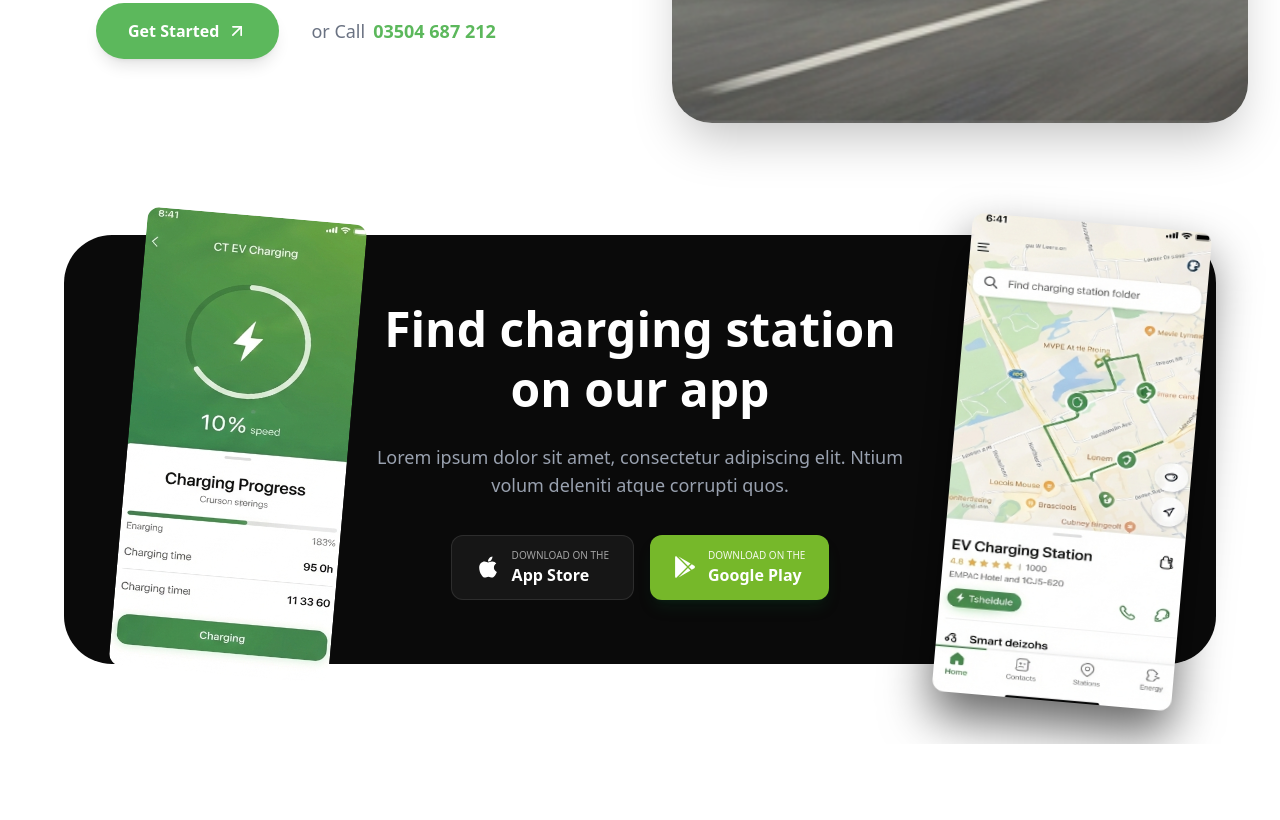
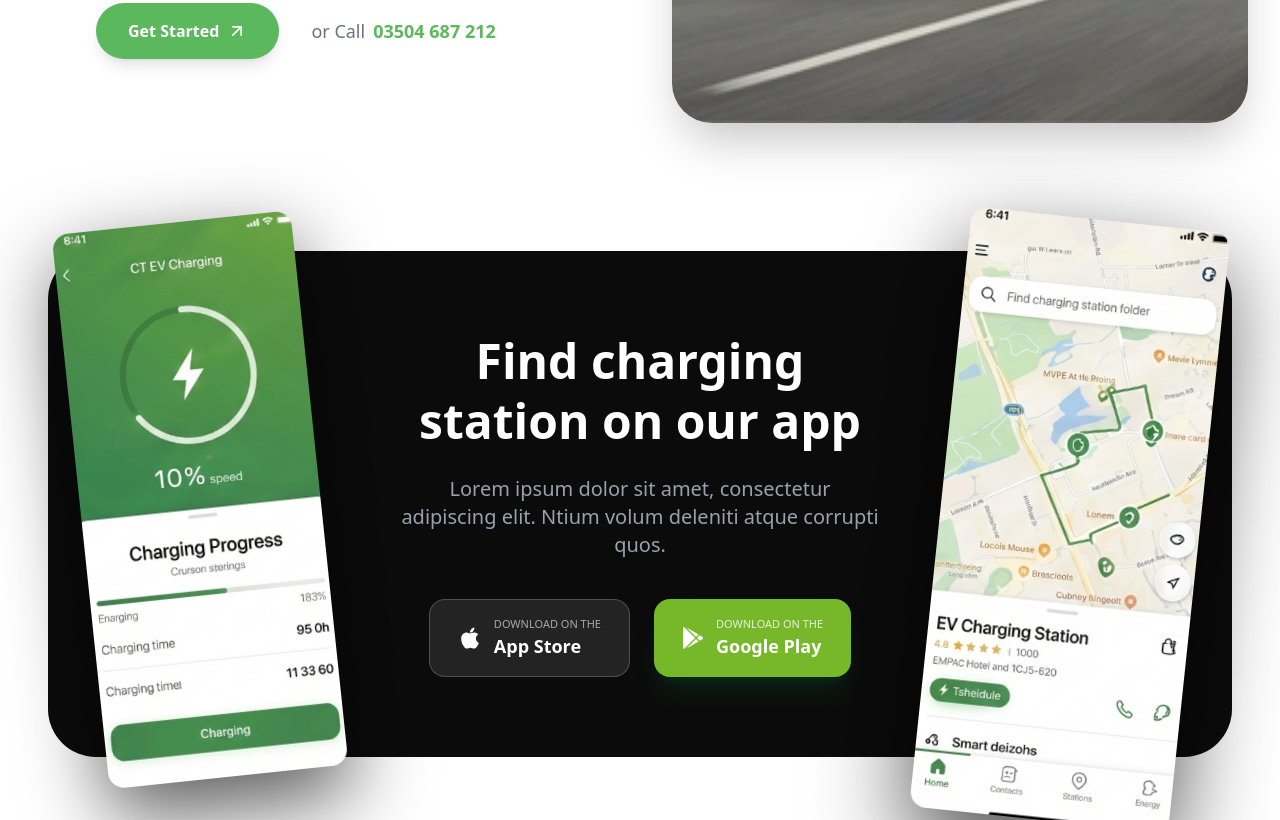
Before and after one commit to Mr-tamilan-yt/kensi-power, a React app: page / in a window 1280 px wide. Shown: the part 4680-5500 px from the top of the page. Built offline with nearby package versions, Linux system fonts and the light colour scheme; the HTML template or start-up script is replaced by a standard one.

Commit message:
appchanged

```diff
--- a/src/components/AppCTA.jsx
+++ b/src/components/AppCTA.jsx
@@ -6,71 +6,132 @@ import appImgRight from "../images/img2.png";
 
 export default function AppCTA() {
   return (
-    <section className="px-4 md:px-10 py-20 bg-white font-sans overflow-hidden">
-      <div className="relative max-w-6xl mx-auto bg-[#0a0a0a] rounded-[48px] px-6 md:px-20 py-16 overflow-visible">
+    <section className="px-4 md:px-12 py-24 bg-white overflow-hidden">
+      <div className="relative max-w-7xl mx-auto bg-[#0b0b0b] rounded-[48px]">
 
-        {/* LEFT IMAGE */}
+        {/* ================= DESKTOP FLOATING IMAGES ================= */}
+        {/* LEFT */}
         <motion.div
-          animate={{ y: [0, -20, 0] }}
+          animate={{ y: [0, -22, 0] }}
           transition={{ duration: 6, repeat: Infinity, ease: "easeInOut" }}
-          className="absolute -left-20 md:-left-28 top-1/2 -translate-y-1/2 z-10"
+          className="hidden lg:block absolute -left-32 top-1/2 -translate-y-1/2 z-10 mx-40"
         >
-          <div className="p-3 md:p-4 mx-40">
           <img
             src={appImgLeft}
-              alt="App screen left"
-              className="w-[140px] md:w-[220px] h-auto max-h-[460px]
-                         rounded-xl rotate-[5deg]"
+            className="w-[240px] rounded-2xl rotate-[-6deg]
+                       drop-shadow-[0_30px_40px_rgba(0,0,0,0.65)]"
+            alt="Left app"
           />
-          </div>
         </motion.div>
 
-        {/* RIGHT IMAGE */}
+        {/* RIGHT */}
         <motion.div
-          animate={{ y: [16, 0, 16] }}
+          animate={{ y: [20, 0, 20] }}
           transition={{ duration: 6, repeat: Infinity, ease: "easeInOut" }}
-          className="absolute -right-20 md:-right-28 top-1/2 -translate-y-1/2 z-10"
+          className="hidden lg:block absolute -right-32 top-1/2 -translate-y-1/2 z-10 mx-40"
         >
-          <div className="p-3 md:p-4 mx-30">
           <img
             src={appImgRight}
-              alt="App screen right"
-              className="w-[160px] md:w-[240px] h-auto max-h-[480px]
-                         rounded-xl rotate-[5deg]
-                         drop-shadow-[0_24px_24px_rgba(0,0,0,0.6)]"
+            className="w-[260px] rounded-2xl rotate-6
+                       drop-shadow-[0_36px_48px_rgba(0,0,0,0.7)]"
+            alt="Right app"
           />
-          </div>
         </motion.div>
 
+        {/* ================= MOBILE LAYOUT ================= */}
+        <div className="lg:hidden flex flex-col items-center text-center px-6 py-20 space-y-14">
+
+          {/* TOP IMAGE */}
+          <motion.img
+            animate={{ y: [0, -14, 0] }}
+            transition={{ duration: 5, repeat: Infinity, ease: "easeInOut" }}
+            src={appImgLeft}
+            className="w-[160px] rounded-xl rotate-[-4deg]
+                       drop-shadow-[0_20px_28px_rgba(0,0,0,0.6)]"
+            alt="Mobile top app"
+          />
+
           {/* CENTER CONTENT */}
-        <div className="relative z-20 text-center max-w-xl mx-auto text-white space-y-6">
-          <h2 className="text-3xl md:text-5xl font-bold leading-tight">
+          <div className="text-white max-w-md space-y-6">
+            <h2 className="text-3xl font-bold leading-tight">
               Find charging station on our app
             </h2>
 
-          <p className="text-gray-400 text-base md:text-lg">
+            <p className="text-gray-400 text-base">
               Lorem ipsum dolor sit amet, consectetur adipiscing elit.
               Ntium volum deleniti atque corrupti quos.
             </p>
 
-          <div className="flex flex-wrap justify-center gap-4 pt-3">
-            <button className="flex items-center gap-3 bg-white/5 border border-white/10 px-6 py-3 rounded-xl hover:bg-white/10 transition">
-              <FaApple size={24} />
+            <div className="flex flex-col gap-4 items-center pt-2">
+              <button className="flex items-center gap-3 px-6 py-3 rounded-xl
+                                 bg-white/10 border border-white/20
+                                 hover:bg-white/20 transition">
+                <FaApple size={22} />
                 <div className="text-left">
                   <div className="text-[10px] uppercase opacity-60">
                     Download on the
                   </div>
-                <div className="font-bold text-base">App Store</div>
+                  <div className="font-semibold">App Store</div>
                 </div>
               </button>
 
-            <button className="flex items-center gap-3 bg-[#76b82a] px-6 py-3 rounded-xl hover:bg-[#86d130] transition shadow-lg shadow-green-900/20">
+              <button className="flex items-center gap-3 px-6 py-3 rounded-xl
+                                 bg-[#76b82a] hover:bg-[#86d130]
+                                 transition shadow-lg shadow-green-900/30">
+                <FaGooglePlay size={20} />
+                <div className="text-left">
+                  <div className="text-[10px] uppercase opacity-80">
+                    Download on the
+                  </div>
+                  <div className="font-semibold">Google Play</div>
+                </div>
+              </button>
+            </div>
+          </div>
+
+          {/* BOTTOM IMAGE */}
+          <motion.img
+            animate={{ y: [16, 0, 16] }}
+            transition={{ duration: 5, repeat: Infinity, ease: "easeInOut" }}
+            src={appImgRight}
+            className="w-[170px] rounded-xl rotate-[4deg]
+                       drop-shadow-[0_24px_34px_rgba(0,0,0,0.65)]"
+            alt="Mobile bottom app"
+          />
+        </div>
+
+        {/* ================= DESKTOP CENTER CONTENT ================= */}
+        <div className="hidden lg:block relative z-20 px-24 py-20 text-center text-white max-w-2xl mx-auto">
+          <h2 className="text-5xl font-bold leading-tight">
+            Find charging station on our app
+          </h2>
+
+          <p className="mt-6 text-gray-400 text-xl">
+            Lorem ipsum dolor sit amet, consectetur adipiscing elit.
+            Ntium volum deleniti atque corrupti quos.
+          </p>
+
+          <div className="mt-10 flex justify-center gap-6">
+            <button className="flex items-center gap-3 px-7 py-4 rounded-2xl
+                               bg-white/10 border border-white/20 hover:bg-white/20">
+              <FaApple size={24} />
+              <div className="text-left">
+                <div className="text-[11px] uppercase opacity-60">
+                  Download on the
+                </div>
+                <div className="font-semibold text-lg">App Store</div>
+              </div>
+            </button>
+
+            <button className="flex items-center gap-3 px-7 py-4 rounded-2xl
+                               bg-[#76b82a] hover:bg-[#86d130]
+                               shadow-xl shadow-green-900/30">
               <FaGooglePlay size={22} />
               <div className="text-left">
-                <div className="text-[10px] uppercase opacity-90">
+                <div className="text-[11px] uppercase opacity-80">
                   Download on the
                 </div>
-                <div className="font-bold text-base">Google Play</div>
+                <div className="font-semibold text-lg">Google Play</div>
               </div>
             </button>
           </div>
```
Lines whose indentation alone changed are shown as unchanged.
